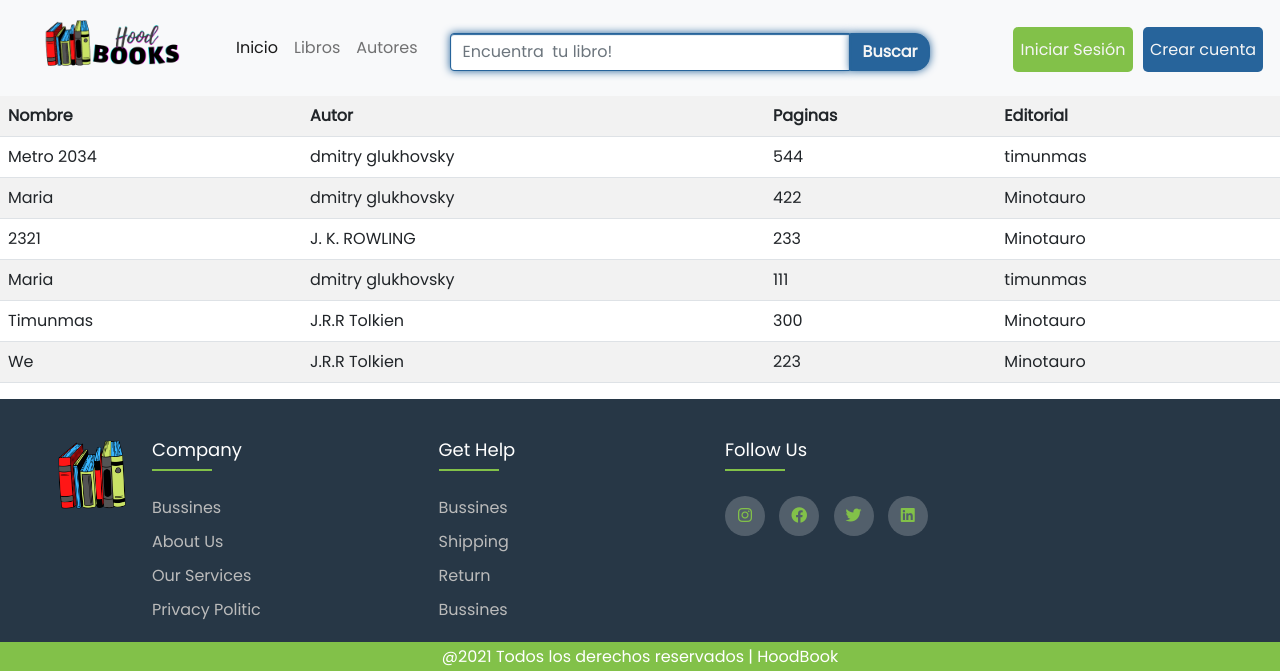
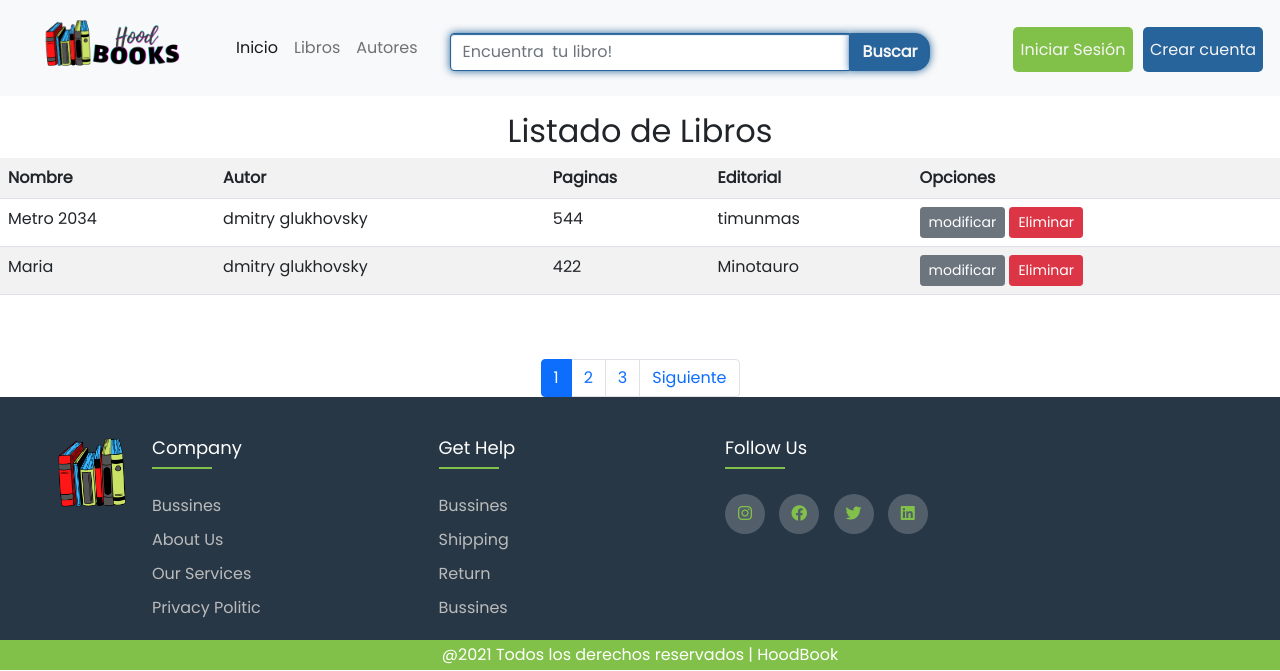
Before and after one commit to robCalderonDev/hoodbookdjango, a Django app: page /listar-libros/ in a window 1280 px wide. Shown: the top 671 px of the page. Run offline with Django 4.2, Linux system fonts and the light colour scheme; data comes from the database, SQL or seed files in the repository; both versions use the stored data as it was after the commit; some libraries are stand-ins or nearby versions.

Commit message:
has been added paginator and sweet alert to the proyect

```diff
--- a/core/templates/core/base.html
+++ b/core/templates/core/base.html
@@ -9,7 +9,7 @@
        <link rel="shortcut icon" href="{% static 'core/img/HoodBooks.png' %}" type="image/png">
         <link href="https://cdn.jsdelivr.net/npm/bootstrap@5.0.2/dist/css/bootstrap.min.css" rel="stylesheet" >
        <link href=" https://cdnjs.cloudflare.com/ajax/libs/font-awesome/6.0.0-beta2/css/all.min.css" rel="stylesheet">
-
+       <script src="//cdn.jsdelivr.net/npm/sweetalert2@11"></script>
        <link href="{% static 'core/styles/style.css' %}" rel="stylesheet">
     </head>
     <body>
@@ -30,8 +30,6 @@
                   <li class="nav-item col align-self-center">
                     <a class="nav-link" href="{% url 'autores' %}">Autores</a>
                   </li>
-
-
                 </ul>
                 <div class="container mt-2 d-flex flex-row justify-content-center">
 
@@ -52,8 +50,21 @@
 
         </nav>
     <div id="contenido">
-       {% block contenido %}
-       {% endblock %}
+
+      {% if messages %}
+      {% for m in messages %}
+        <script>
+          Swal.fire({
+            "title":"Felicitaciones",
+            "text": "{{m}}",
+            "icon": "success"
+          })
+        </script>
+      {% endfor %}
+    {% endif %}
+
+    {% block contenido %}
+    {% endblock %}
 
     </div>
 
@@ -105,4 +116,6 @@
 
     </body>
 <script src="https://cdn.jsdelivr.net/npm/bootstrap@5.0.2/dist/js/bootstrap.bundle.min.js" integrity="sha384-MrcW6ZMFYlzcLA8Nl+NtUVF0sA7MsXsP1UyJoMp4YLEuNSfAP+JcXn/tWtIaxVXM" crossorigin="anonymous"></script>
+
+
 </html>
--- a/core/templates/core/home.html
+++ b/core/templates/core/home.html
@@ -4,6 +4,8 @@
 <div class="container perro">
     <h6 class="l6 text-center p-auto">Bienvenidos a HoodBooks</h6>
 </div>
+
+
 <div class="container te">
     <h6 class="text-center">Tematica del mes</h6>
 </div >
@@ -12,6 +14,7 @@
 
     <img src="{% static 'core/img/terror.jpg' %}" class="img-fluid tematica  " alt="...">
     <img src="{% static 'core/img/cyberpunk.jpg' %}" class="img-fluid tematica" alt="...">
+
   </div>
 </div>
 
--- a/core/templates/core/libro/listar.html
+++ b/core/templates/core/libro/listar.html
@@ -1,23 +1,64 @@
 {% extends 'core/base.html' %}
+
+
 
 {% block contenido %}
 
-<table class="table table-striped table-hover table-responsive-sm">
+
+{% block  js %}
+
+    <script>
+        function eliminarLibro(id){
+
+            Swal.fire({
+               "title": "Estas seguro ?",
+               "text" : "Esta acción no se puede deshacer",
+               "icon" : "question",
+               "showCancelButton": true,
+               "cancelButtonText": "No, Cancelar",
+               "confirmButtonText":"Eliminar",
+               "confirmButtonColor": "#D43333"
+           })
+           .then(function(result){
+               if (result.isConfirmed){
+                   window.location.href = "/eliminar-libro/"+id+"/"
+               }
+           })
+        }
+    </script>
+
+{% endblock %}
+
+<div class="container-fluid mt-3">
+   <h2 class="text-center">Listado de Libros </h2>
+</div>
+<table class="table table-striped  table-responsive-sm">
     <tr>
         <th>Nombre</th>
         <th>Autor</th>
         <th>Paginas</th>
         <th>Editorial</th>
+        <th>Opciones</th>
 
     </tr>
-    {% for l in libros %}
+    {% for l in entity %}
     <tr>
         <td>{{ l.nombre | title }}</td>
         <td>{{ l.autor }}</td>
         <td>{{ l.paginas }}</td>
         <td>{{ l.editorial }}</td>
+        <td>
+            <a href="{% url 'modificar_libro' l.id %}" class="btn btn-secondary btn-sm">modificar</a>
+            <a href="#" onclick="eliminarLibro({{ l.id }})" class="btn btn-danger btn-sm">Eliminar</a>
+        </td>
+
     </tr>
     {% endfor %}
 </table>
+<br>
+<br>
 
+<div>
+    {% include 'core/paginator.html' %}
+</div>
 {% endblock %}
--- /dev/null
+++ b/core/templates/core/paginator.html
@@ -0,0 +1,46 @@
+{% if paginator.num_pages > 1%}
+<div class="d-flex justify-content-center">
+    <ul class="pagination">
+        {% if entity.has_previous %}
+            <li class="page-item d-none d-sm-block"><a class="page-link" href="?page={{ entity.previous_page_number }}#pagtable">Anterior</a></li>
+        {% endif %}
+        {% for page in paginator.page_range %}
+            {% if forloop.last and page != entity.number and paginator.num_pages > 7 %}
+                {% if entity.next_page_number != paginator.num_pages%}
+                <li class="page-item">
+                    <a class="page-link" href="?page={{ entity.number | add:1}}#pagtable">...</a>
+                </li>
+                {% endif %}
+            <li class="page-item">
+                    <a class="page-link" href="?page={{paginator.num_pages}}#pagtable">{{paginator.num_pages}}</a>
+            </li>
+            {% endif %}
+            {% if page == entity.number and page > 7 %}
+            <li class="page-item">
+                <a class="page-link" href="?page={{ page | add:-1 }}#pagtable">...</a>
+            </li>
+            {% endif %}
+            {% if page < 7 or page == entity.number %}
+            <li class="page-item {% if page == entity.number %}active{% endif %}">
+                <a class="page-link" href="?page={{ page }}#pagtable">{{ page }}</a>
+            </li>
+            {% endif %}
+        {% endfor %}
+        {% if entity.has_next %}
+            <li class="page-item d-none d-sm-block">
+                <a class="page-link" href="?page={{ entity.next_page_number }}#pagtable">Siguiente</a>
+            </li>
+        {% endif %}
+    </ul>
+</div>
+<div class="d-flex justify-content-center d-sm-none">
+    {% if entity.has_previous %}
+        <span class="page-item"><a  class="page-link" href="?page={{ entity.previous_page_number }}#pagtable">Anterior</a></span>
+    {% endif %}
+    {% if entity.has_next %}
+        <span class="page-item"><a class="page-link" href="?page={{ entity.next_page_number }}#pagtable">Siguiente</a></span>
+    {% endif %}
+    <br>
+    <br>
+</div>
+{% endif %}
--- a/core/urls.py
+++ b/core/urls.py
@@ -1,7 +1,7 @@
 from unicodedata import name
 from django.urls import path
 from django.urls import path
-from .views import home,libros,autores,libro,autor,agregar_libro,listar_libros
+from .views import home,libros,autores,libro,autor,agregar_libro,listar_libros,modificar_libro,eliminar_libro
 
 urlpatterns = [
     path('', home,name="home"),
@@ -10,7 +10,9 @@ urlpatterns = [
     path('libro/',libro,name="libro"),
     path('autor/',autor,name="autor"),
     path('agregar-libro/',agregar_libro,name="agregar_libro"),
-    path('listar-libros/',listar_libros,name="listar_libros")
+    path('listar-libros/',listar_libros,name="listar_libros"),
+    path('modificar-libro/<id>/',modificar_libro,name="modificar_libro"),
+    path('eliminar-libro/<id>/',eliminar_libro,name="eliminar_libro"),
 
 
 ]
--- a/core/views.py
+++ b/core/views.py
@@ -1,7 +1,9 @@
-from django.shortcuts import render
+from django.shortcuts import render,redirect,get_object_or_404
 from .models import Libro ,Autor
 from .forms import LibroForm
-
+from django.contrib  import messages
+from django.core.paginator import Paginator
+from django.http import Http404
 # Create your views here.
 def home(request):
     libros = Libro.objects.all()
@@ -39,8 +41,42 @@ def  agregar_libro(request):
 
 def listar_libros(request):
     libros = Libro.objects.all()
+    page = request.GET.get('page', 1)
+
+    try:
+        paginator =Paginator(libros, 2)
+        libros = paginator.page(page)
+    except:
+        raise Http404
+
+
+
     data = {
-        'libros' :libros
+        'entity' :libros,
+        'paginator':paginator,
     }
 
     return render(request,'core/libro/listar.html',data)
+
+def modificar_libro(request,id):
+    libro =get_object_or_404(Libro,id=id)
+    data={
+        'form':LibroForm(instance=libro)
+    }
+    if request.method =='POST':
+        formulario =LibroForm(data =request.POST, instance=libro,files=request.FILES)
+        if formulario.is_valid():
+            formulario.save()
+            messages.success(request,"Modificado correctamente")
+            return redirect(to="listar_libros")
+        data["form"] = formulario
+
+
+    return render(request,'core/libro/modificar.html',data)
+
+def eliminar_libro(request,id):
+    libro = get_object_or_404(Libro,id=id)
+    libro.delete()
+    messages.success(request,"Eliminado correctamente")
+
+    return redirect(to ="listar_libros")
--- a/hoodbooks/settings.py
+++ b/hoodbooks/settings.py
@@ -42,12 +42,15 @@ INSTALLED_APPS = [
     'colorfield',
     'crispy_forms',
     "crispy_bootstrap5",
+
 ]
 CRISPY_ALLOWED_TEMPLATE_PACKS = "bootstrap5"
-CRISPY_TEMPLATE_PACK='bootstrap5'
+
+CRISPY_TEMPLATE_PACK = "bootstrap5"
 X_FRAME_OPTIONS = "SAMEORIGIN"
 SILENCED_SYSTEM_CHECKS = ["security.W019"]
 
+MESSAGE_STORAGE = "django.contrib.messages.storage.cookie.CookieStorage"
 MIDDLEWARE = [
     'django.middleware.security.SecurityMiddleware',
     'django.contrib.sessions.middleware.SessionMiddleware',
```
Also changed, not shown: core/static/core/styles/style.css (+20 -45 lines), core/templates/core/libro/agregar.html (+15 -10 lines), core/templates/core/libro/modificar.html (+27 -0 lines), db.sqlite3, media/libros/dimitry_ooQEhrc.jpg (added), media/libros/metro_2035_Xh1lYJL.jpg (added), media/libros/rowling_eOFwu7L.jpg (added), media/libros/senor-anillos-retorno-rey-bolsillo_1tYjMW4.jpg (added), media/libros/senor-anillos-retorno-rey-bolsillo_CwRPoUS.jpg (added), media/libros/the_hobbit_portada_zUsgUS1.png (added), media/libros/tolkien_L7Ihcnj.jpg (added). Lines whose indentation alone changed are shown as unchanged.
